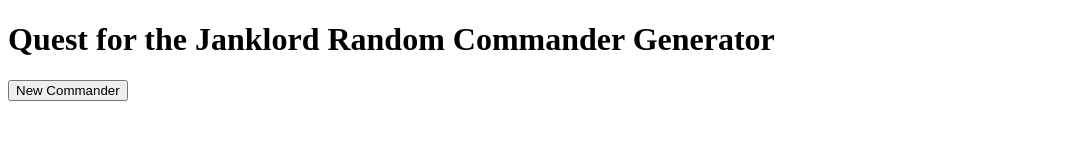
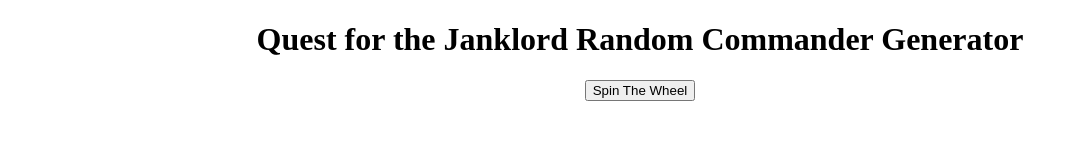
Before and after one commit to QuestForTheJanklord/QFTJL-Random-Commander-Generator, a plain HTML site: page index.html in a window 1280 px wide. Shown: the whole page, without its empty margins (0-1078 px from the left). Drawn offline with Linux system fonts and the light colour scheme.

Commit message:
centered and line break

```diff
--- a/index.html
+++ b/index.html
@@ -2,14 +2,17 @@
 <html>
 <head>
 	<title>QFTJL Random Commander Generator</title>
+	<link rel="stylesheet" href="style.css">
 </head>
 <body>
 	<h1>Quest for the Janklord Random Commander Generator</h1>
+
+	<button onclick="newCommander()">Spin The Wheel</button>
+		<br> </br>
+	<script src="javascript.js"></script>
+
 	<div id="commanderDisplay">
 		<!-- Commanders will display here -->
 	</div>
-	<button onclick="newCommander()">New Commander</button>
-
-	<script src="javascript.js"></script>
 </body>
 </html>
--- a/style.css
+++ b/style.css
@@ -1,3 +1,4 @@
  body {
     background-color: white;
+    text-align: center;
   }
```
